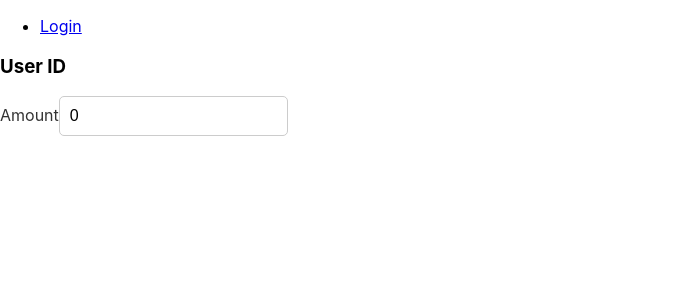
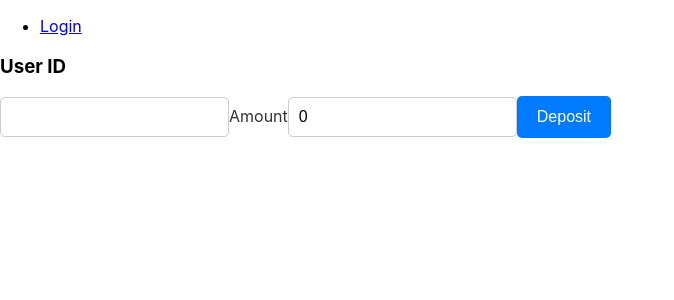
Before and after one commit to ahmedhmmad/bank-node, a React (Create React App) app in the folder bank-front/: page /deposit in a window 1280 px wide. Shown: the top 300 px of the page, without its empty margins (0-674 px from the left). Built offline with nearby package versions, Linux system fonts and the light colour scheme.

Commit message:
return user_id

```diff
--- a/bank-front/src/components/Deposit.jsx
+++ b/bank-front/src/components/Deposit.jsx
@@ -1,22 +1,29 @@
 import React, { useState } from 'react';
+import axios from 'axios';
 
 export default function Deposit() {
+    const [customerId, setCustomerId] = useState('');
+    const [amount, setAmount] = useState(0);
+    const [message, setMessage] = useState('');
 
-    const [userInput,setUserInput]=useState({initialValue:0});
-    function handleChange(inputIdentifier,newValue)
-    {
-        setUserInput((prevUserInput)=>{
-            return{
-                ...prevUserInput,[inputIdentifier]:newValue
+    const handleDeposit = async () => {
+        try {
+            const response = await axios.post('http://localhost:3000/api/v1/deposite', { customerId, amount });
+            setMessage(response.data.message);
+        } catch (error) {
+            setMessage('Error depositing money');
+            console.error('Deposit error:', error);
         }
-        }
-        );
-    }
+    };
+
     return (
         <>
             <h3>User ID</h3>
+            <input type="text" value={customerId} onChange={(e) => setCustomerId(e.target.value)} />
             <label htmlFor="amount">Amount</label>
-      <input type="number" id="amount" name="amount" required value={userInput.initialValue} onChange={(event)=>handleChange('intialValue',event.target.value)} />
+            <input type="number" id="amount" name="amount" required value={amount} onChange={(e) => setAmount(e.target.value)} />
+            <button onClick={handleDeposit}>Deposit</button>
+            {message && <p>{message}</p>}
         </>
     );
 }
--- a/bank-front/src/components/Login.jsx
+++ b/bank-front/src/components/Login.jsx
@@ -19,6 +19,8 @@ const Login = () => {
 
       // Store the token in localStorage
       localStorage.setItem('accessToken', accessToken);
+      localStorage.setItem('userId', response.data.userId);
+
 
       // Fetch user role
       const roleResponse = await axios.get('http://127.0.0.1:3000/api/v1/user-role', {
```
Also changed, not shown: 1 other file (tests, documents, lock files or other folders). Lines whose indentation alone changed are shown as unchanged.
